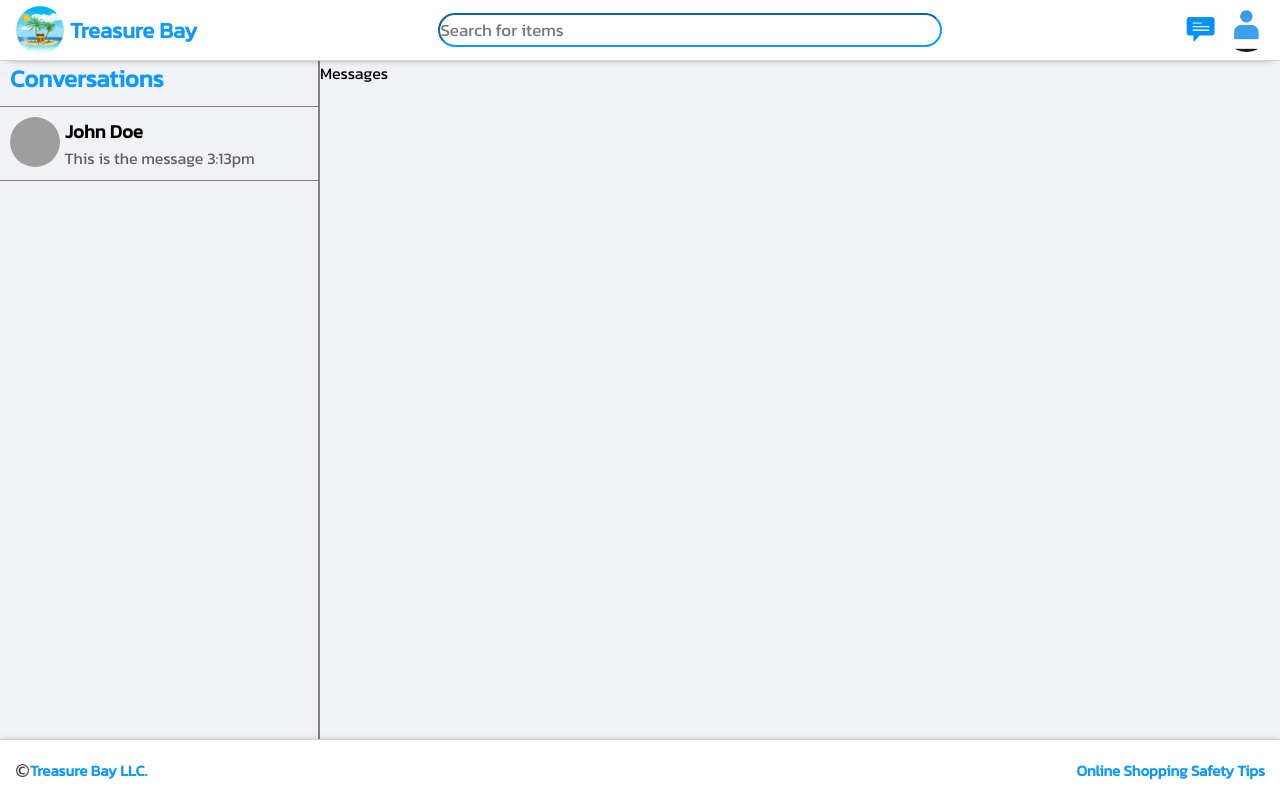
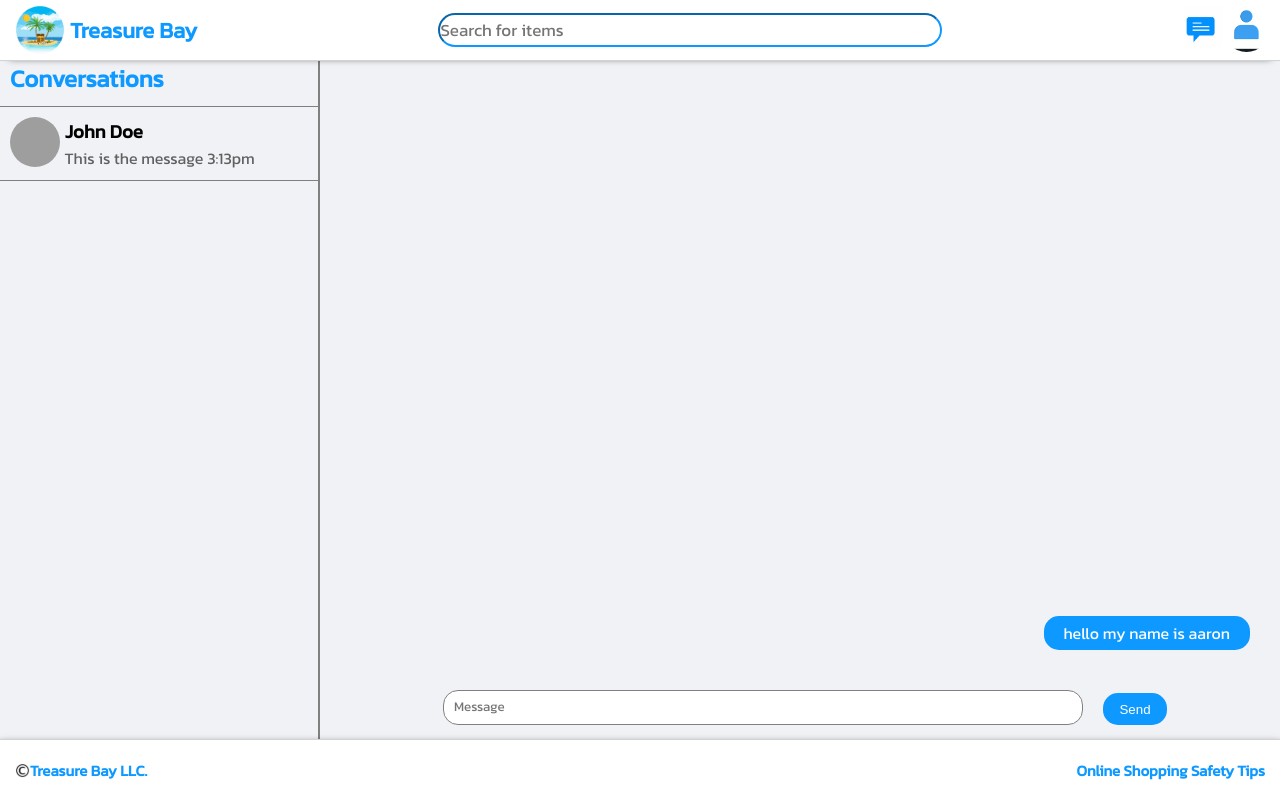
Before and after one commit to howardmg/TreasureBay2, a React (Create React App) app in the folder treasure_bay/: page /messages in a window 1280 px wide. Built offline with nearby package versions, Linux system fonts and the light colour scheme; grey boxes are pictures that could not be loaded; a web font is replaced by a local one.

Commit message:
added layout and styling to messaging section

```diff
--- /dev/null
+++ b/treasure_bay/src/components/Messages/Messages.css
@@ -0,0 +1,56 @@
+.messaging-container-test {
+    height: 100%;
+    width: auto;
+    box-sizing: border-box;
+}
+
+
+.typing-container {
+    width: calc(100vw - 20rem);
+    min-height: 2.8rem;
+    display: flex;
+    align-items: center;
+    justify-content: center;
+    /* background-color: rgb(128, 128, 128, .7); */
+    position: absolute;
+    bottom: calc(0px + 70px);
+}
+
+.texting-input {
+    border-radius: 15px;
+    border: 1px solid grey;
+    min-width: 40rem;
+    min-height: 1.3rem;
+    outline: none;
+    padding-left: 10px;
+    padding-top: 5px;
+    padding-bottom: 5px;
+    font-family: inherit;
+    overflow: visible;
+}
+
+.message-form {
+    display: flex;
+    gap: 20px;
+    padding-left: 10px;
+}
+
+.send-button {
+    border: none;
+    background-color: rgb(13, 153, 255);
+    color: white;
+    width: 4rem;
+    border-radius: 15px;
+    height: 2rem;
+    align-self: end;
+}
+
+.message-sent {
+    background-color: rgb(13, 153, 255);
+    color: white;
+    padding: 5px 20px;
+    border-radius: 15px;
+    position: absolute;
+    bottom: calc(0px + 150px);
+    right: 30px
+}
--- a/treasure_bay/src/components/Messages/Messages.js
+++ b/treasure_bay/src/components/Messages/Messages.js
@@ -1,9 +1,27 @@
 import React from 'react'
+import MessagingInput from './MessagingInput'
+import './Messages.css'
 
 function Messages() {
+
+  const messageSent = ['hello my name is aaron']
+  const MessagesSent = messageSent.map((message, index) => {
+    return (
+
+      <p key={index} className='from-me'>{message}</p>
+    )
+  })
+
   return (
-    <div className='messages'>Messages</div>
+    <div className='messaging-container-test'>
+      <div className='messages-wrapper'>
+        <div className='message-sent'>{MessagesSent}</div>
+      </div>
+      <div className='typing-container'>
+        <MessagingInput />
+      </div>
+    </div>
   )
 }
 
-export default Messages;
+export default Messages
--- /dev/null
+++ b/treasure_bay/src/components/Messages/MessagingInput.js
@@ -0,0 +1,36 @@
+import React, { useState } from "react";
+
+export default function MessagingInput() {
+
+    const [textHeight, setTextHeight] = useState('35px');
+
+    function handleResize(e) {
+        const scrollHeight = e.target.scrollHeight
+        const height = scrollHeight - 10
+        setTextHeight(height + "px")
+    }
+
+    return (
+        <form className="message-form">
+            <textarea style={{
+                resize: 'none',
+                overflowY: 'hidden',
+                minHeight: '2rem',
+                boxSizing: 'border-box',
+                height: `${textHeight}`
+            }}
+                wrap='soft'
+                rows={1}
+                className='texting-input'
+                type='text'
+                placeholder="Message"
+                onInput={handleResize}>
+            </textarea>
+            <button
+                type="submit"
+                className="send-button">
+                Send
+            </button>
+        </form>
+    )
+}
```
